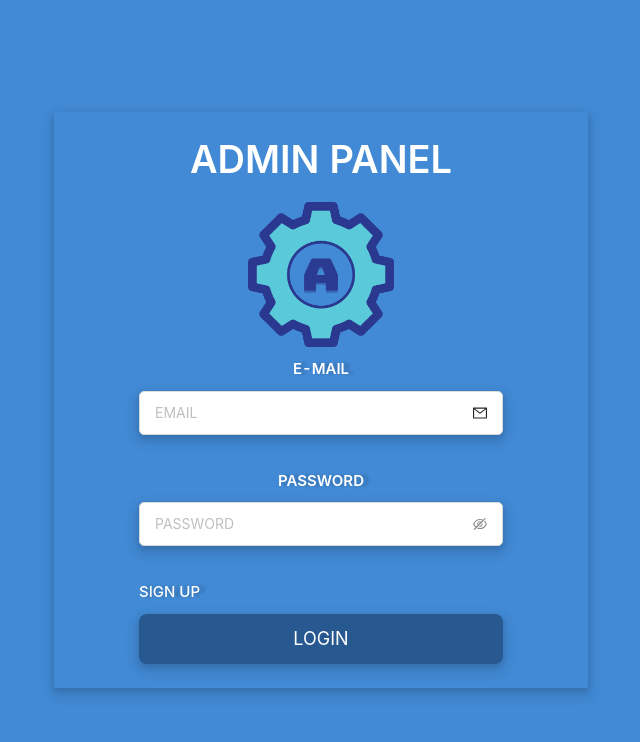
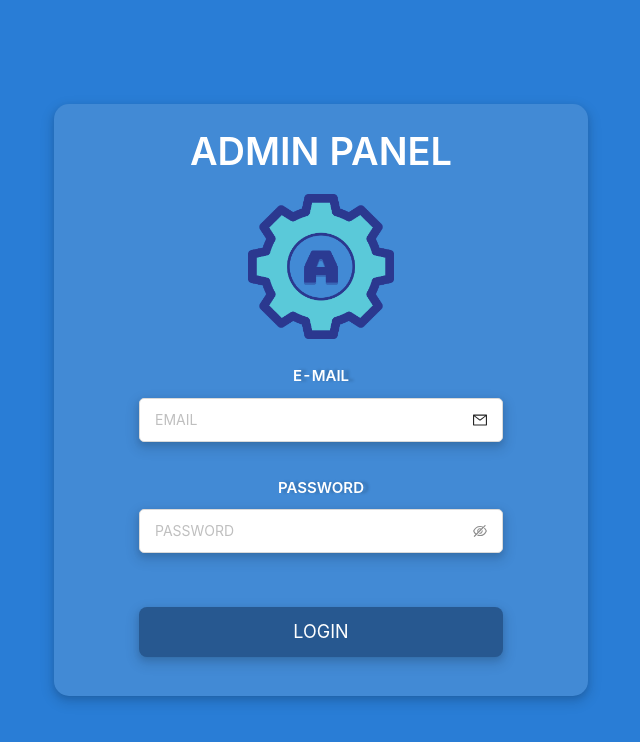
Before and after one commit to Phong111222/Admin-Panel, a React (Create React App) app: page /login in a window 1280 px wide. Shown: the top 742 px of the page, without its empty margins (319-959 px from the left). Built offline with nearby package versions, Linux system fonts and the light colour scheme.

Commit message:
i did everythings for my god father

```diff
--- a/src/components/Auth/login/Login.tsx
+++ b/src/components/Auth/login/Login.tsx
@@ -38,7 +38,7 @@ const Login: React.FC = () => {
 
   return (
     <>
-      <div style={{ background: '#428AD5', height: '100vh' }}>
+      <div style={{ background: '#297dd6', height: '100vh' }}>
         <Row justify='center' align='middle' style={{ height: '100vh' }}>
           <Col {...colResponsive}>
             <Card
@@ -47,6 +47,7 @@ const Login: React.FC = () => {
                 background: '#428ad5',
                 boxShadow:
                   '0 1px 2px -2px rgb(0 0 0 / 16%), 0 3px 6px 0 rgb(0 0 0 / 12%), 0 5px 12px 4px rgb(0 0 0 / 9%)',
+                borderRadius: 15,
               }}
               bordered={false}>
               <div style={{ textAlign: 'center' }}>
@@ -71,7 +72,7 @@ const Login: React.FC = () => {
                 labelCol={{ span: 24 }}
                 onFinish={handleFinish}>
                 <Row>
-                  <Col span={24}>
+                  <Col span={24} style={{ marginTop: 15 }}>
                     <Row>
                       <Col span={24}>
                         <div
@@ -117,7 +118,7 @@ const Login: React.FC = () => {
                       </Col>
                     </Row>
                   </Col>
-                  <Col span={24}>
+                  <Col span={24} style={{ marginBottom: 15 }}>
                     <Row>
                       <Col span={24}>
                         <div
@@ -163,7 +164,7 @@ const Login: React.FC = () => {
                       </Col>
                     </Row>
                   </Col>
-                  <Col span={24} style={{ margin: '10px 0' }}>
+                  {/* <Col span={24} style={{ margin: '10px 0' }}>
                     <Row justify='center'>
                       <Col span={18}>
                         <Link
@@ -179,8 +180,8 @@ const Login: React.FC = () => {
                         </Link>
                       </Col>
                     </Row>
-                  </Col>
-                  <Col span={24}>
+                  </Col> */}
+                  <Col span={24} style={{ margin: '15px 0' }}>
                     <Row justify='center'>
                       <Col span={18}>
                         <Button
--- a/src/styles/style.scss
+++ b/src/styles/style.scss
@@ -1,9 +1,12 @@
 .ant-form-item-explain.ant-form-item-explain-error {
   // min-height: 18px !important;
+
   div[role='alert'] {
-    color: rgba(235, 21, 21, 0.938);
+    color: rgb(187, 36, 36);
     font-size: 15px;
-    font-weight: 400;
+    font-weight: 600;
+    text-align: center;
+    margin-top: 5px;
   }
 }
 // .ant-form-item {
```
